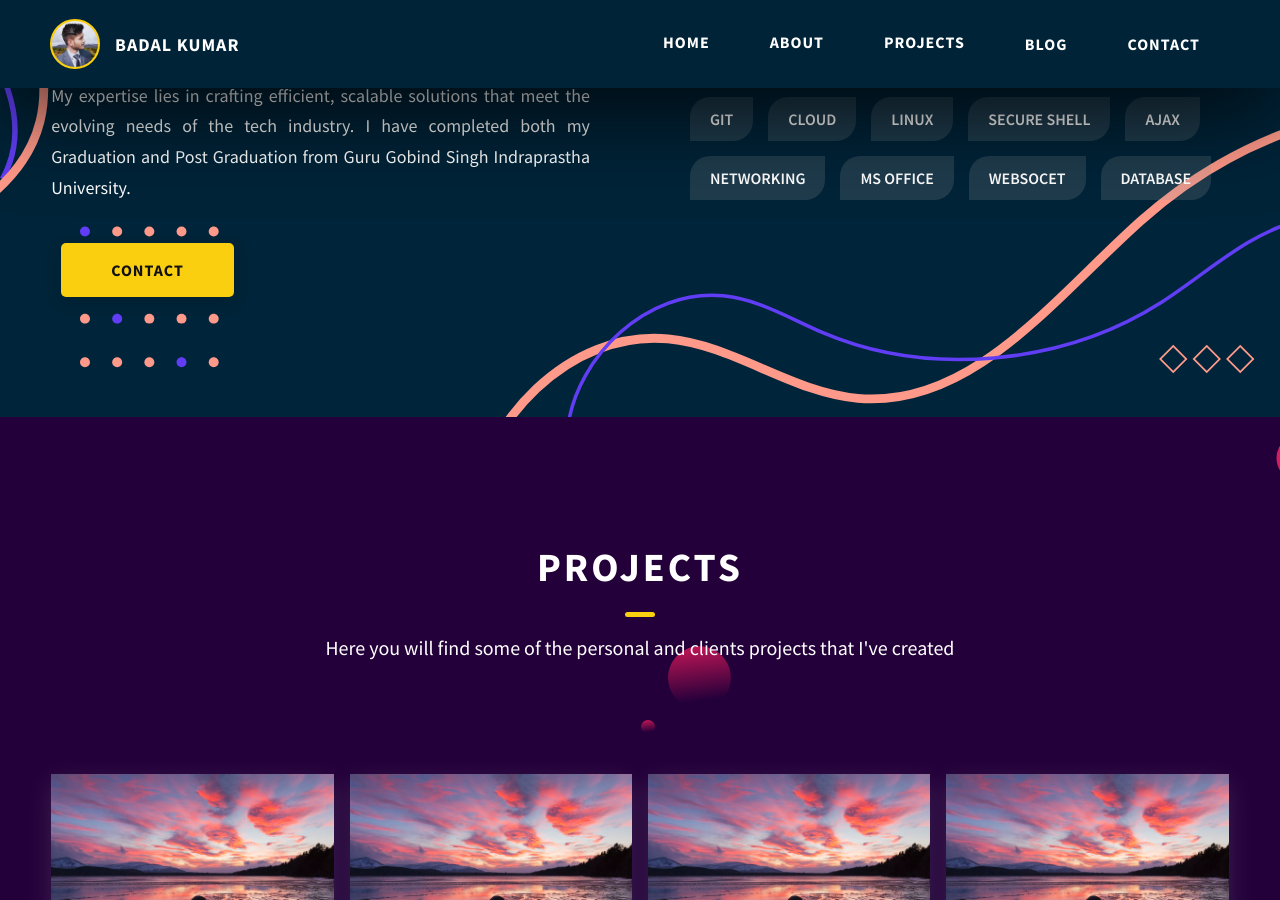
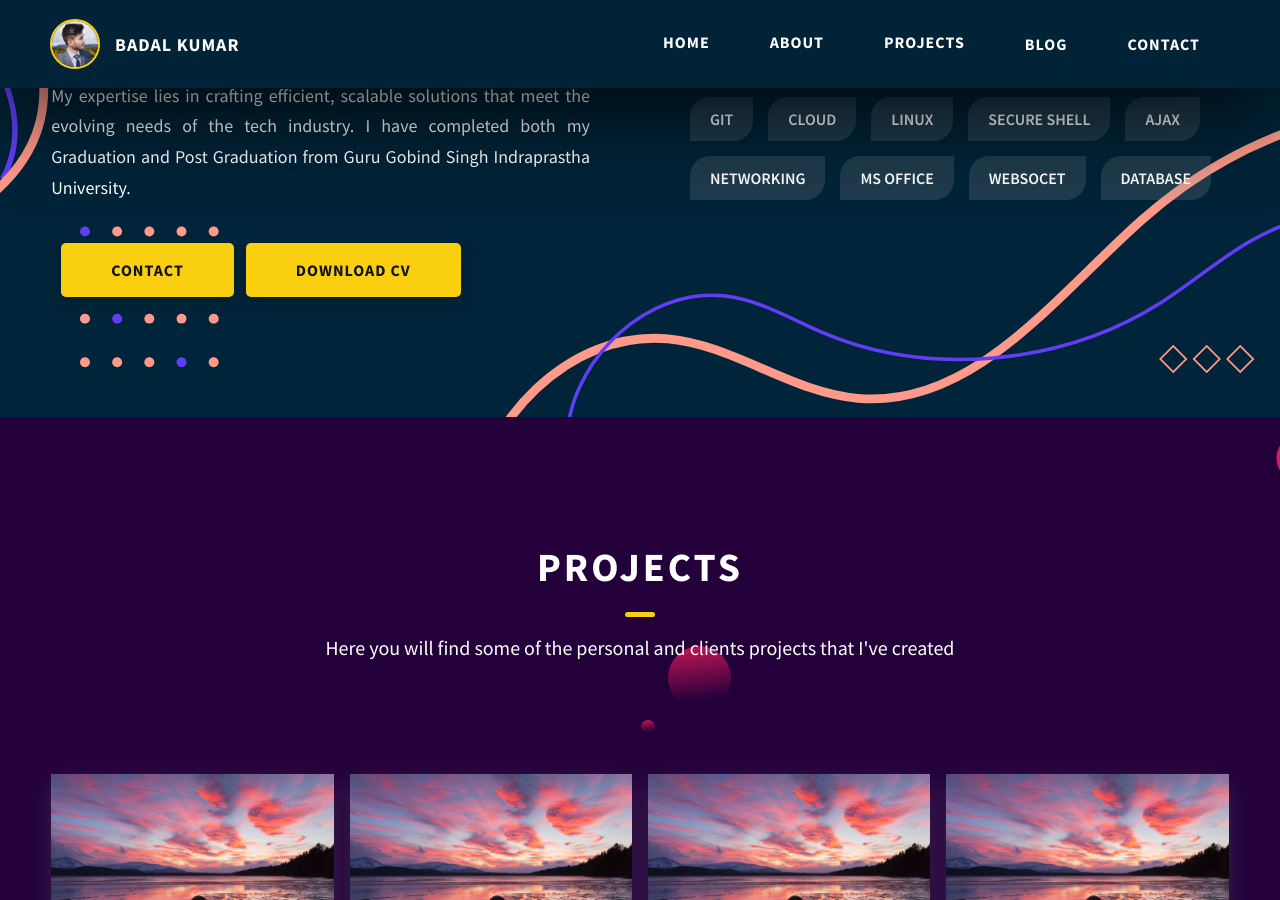
Before and after one commit to exploreprogramming/exploreprogramming.github.io, a Jekyll site: the page built from badalkumar.html, in a window 1280 px wide and 900 px high, scrolled down 1362 px. Built offline with Jekyll 4.4.1, drawn with Linux system fonts in a browser that asks for light colours.

Commit message:
few lil update

```diff
--- a/badalkumar.html
+++ b/badalkumar.html
@@ -130,6 +130,7 @@ permalink: /admin/
                         </p>
                     </div>
                     <a href="https://linkedin.com/in/thebadalkumar" class="btn btn--med btn--theme contact-btn contactM">Contact</a>
+                    <a href="/assets/portfolio/Badal_CV.pdf" class="btn btn--med btn--theme contact-btn contactM">Download CV</a>
                 </div>
                 <div class="about__content-skills">
                     <h3 class="about__content-title text-white">My Skills</h3>
```
Also changed, not shown: assets/portfolio/assets/images/badal.png, assets/portfolio/assets/images/badal1.png, 1 other file.
